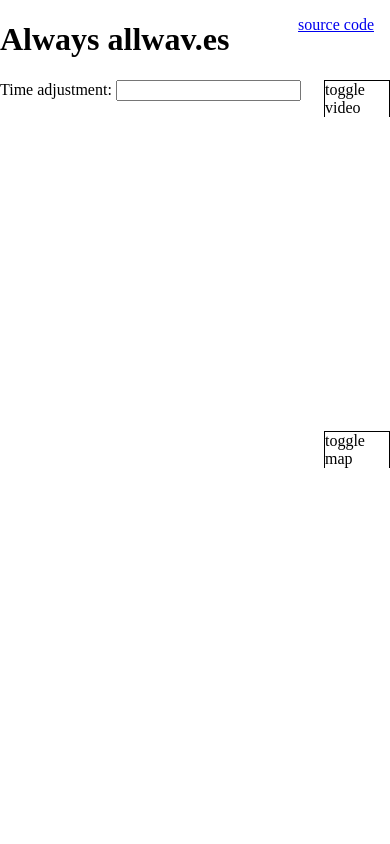
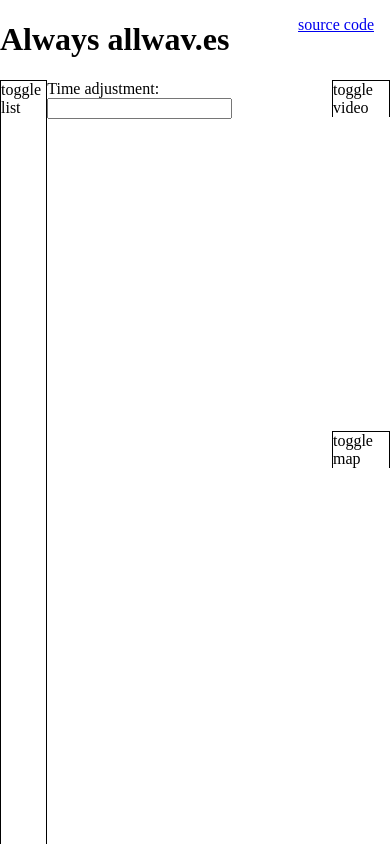
Before and after one commit to foobarbecue/allwaves, a plain HTML site: page index.html in a window 390 px wide. Drawn offline with nearby package versions, Linux system fonts and the light colour scheme.

```diff
--- a/index.html
+++ b/index.html
@@ -17,7 +17,8 @@
     </div>
     <div style="height:100%; position: relative">
         <div style="display: flex;position: absolute;width: 100%;height: 100%;justify-content: space-between">
-            <div id="wave-list" style="width: 25em; overflow-y: scroll;">
+            <div id="wave-list-titlebar" class="titlebar">toggle list</div>
+            <div id="wave-list">
                 Time adjustment: <input id="time-adj" type="number" />
                 <ul>
                 </ul>
--- a/main.css
+++ b/main.css
@@ -18,3 +18,7 @@
     border: thin black solid;
     border-bottom: none;
 }
+ #wave-list:not(.collapsed) {
+     width: 25em;
+     overflow-y: scroll;
+ }
--- a/modules/main.mjs
+++ b/modules/main.mjs
@@ -111,5 +111,10 @@
   document.getElementById("wave-video").classList.toggle("collapsed");
   document.getElementById("wave-map").classList.toggle("fullheight");
 }
+
+const toggleListCollapse = () => {
+  document.getElementById("wave-list").classList.toggle("collapsed");
+}
 document.getElementById("wave-map-titlebar").onclick = toggleMapCollapse;
 document.getElementById("wave-video-titlebar").onclick = toggleVideoCollapse;
+document.getElementById("wave-list-titlebar").onclick = toggleListCollapse;
```
